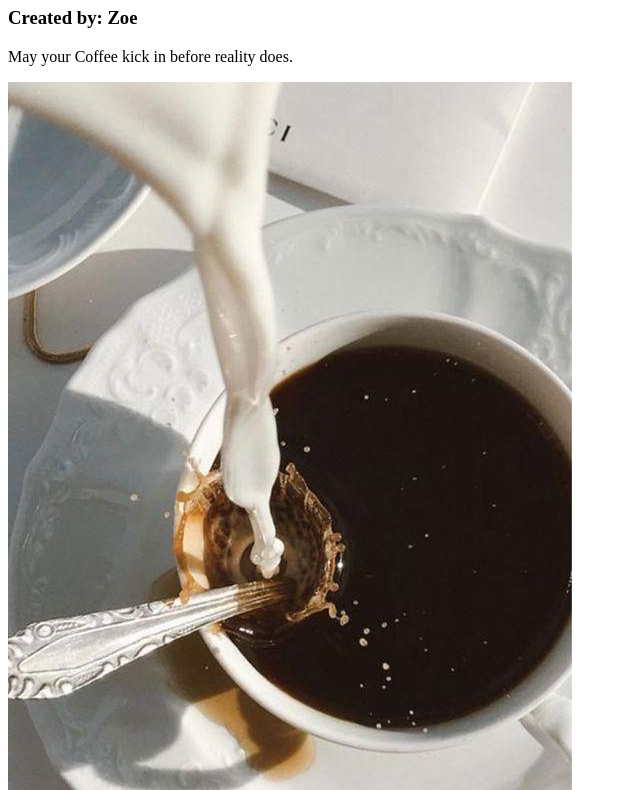
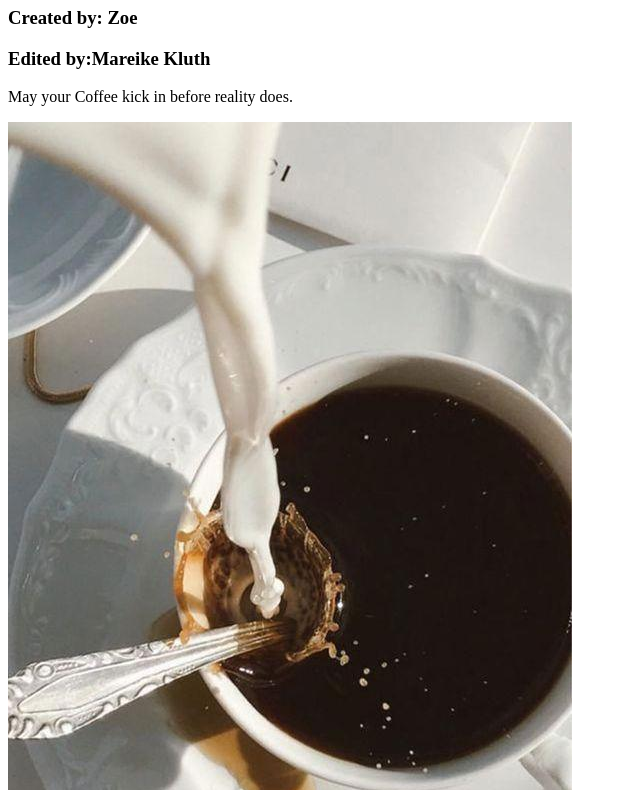
Before and after one commit to zoebell-hub/-prj4-chapter-3, a plain HTML site: page index.html in a window 1280 px wide. Shown: the part 73-863 px from the top of the page, without its empty margins (0-640 px from the left). Drawn offline with Linux system fonts and the light colour scheme.

Commit message:
edited by MareikeKluth_name

```diff
--- a/index.html
+++ b/index.html
@@ -7,6 +7,7 @@
   <body>
     <h1>In Coffee we trust. Visit us!</h1>
 	  <h3>Created by: Zoe</h3>
+    <h3>Edited by:Mareike Kluth</h3>
     <p>May your Coffee kick in before reality does.</p>
     <img src="images/coffee.jpg" alt="How to start your day right.">
     <br><br>
```
